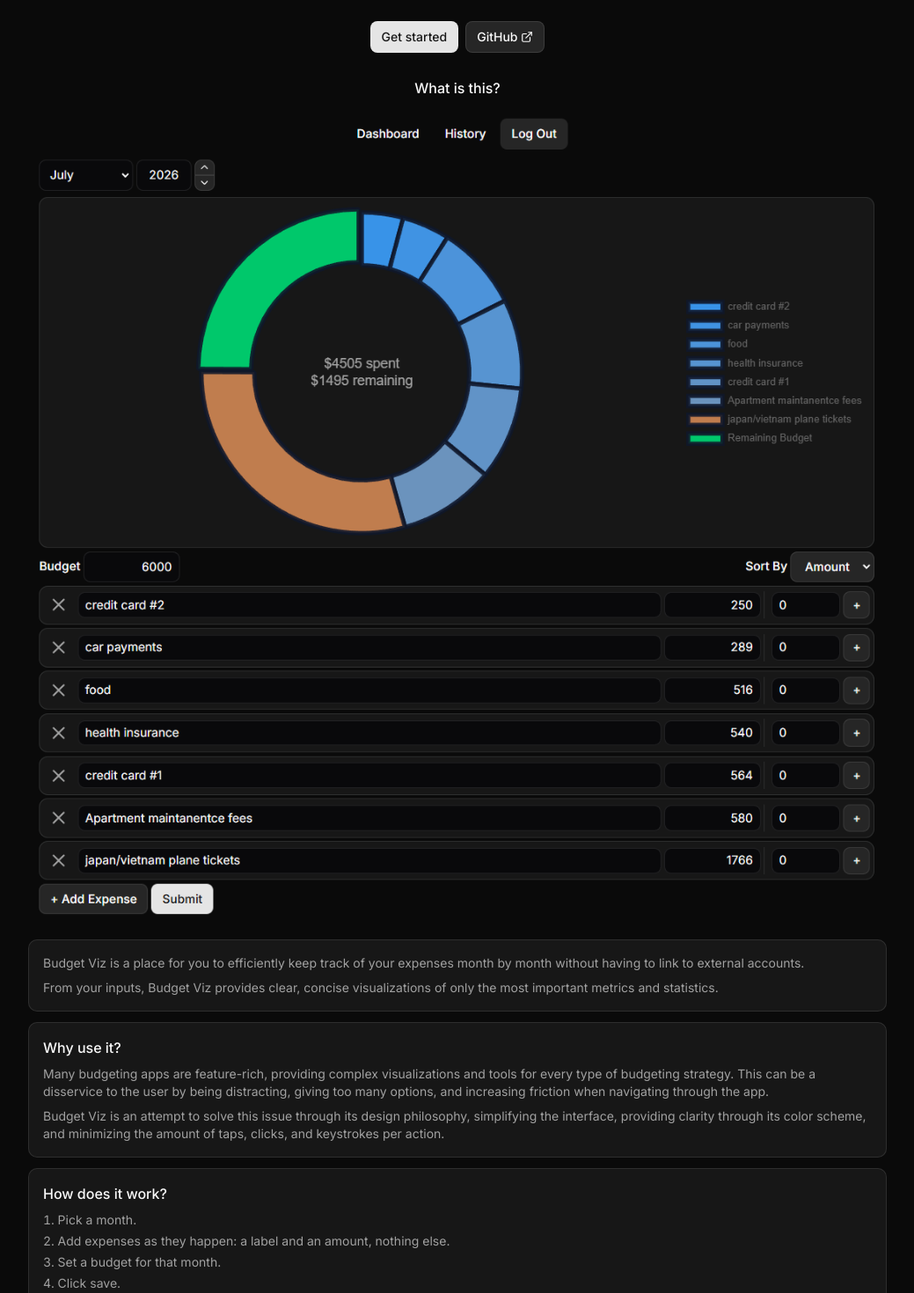
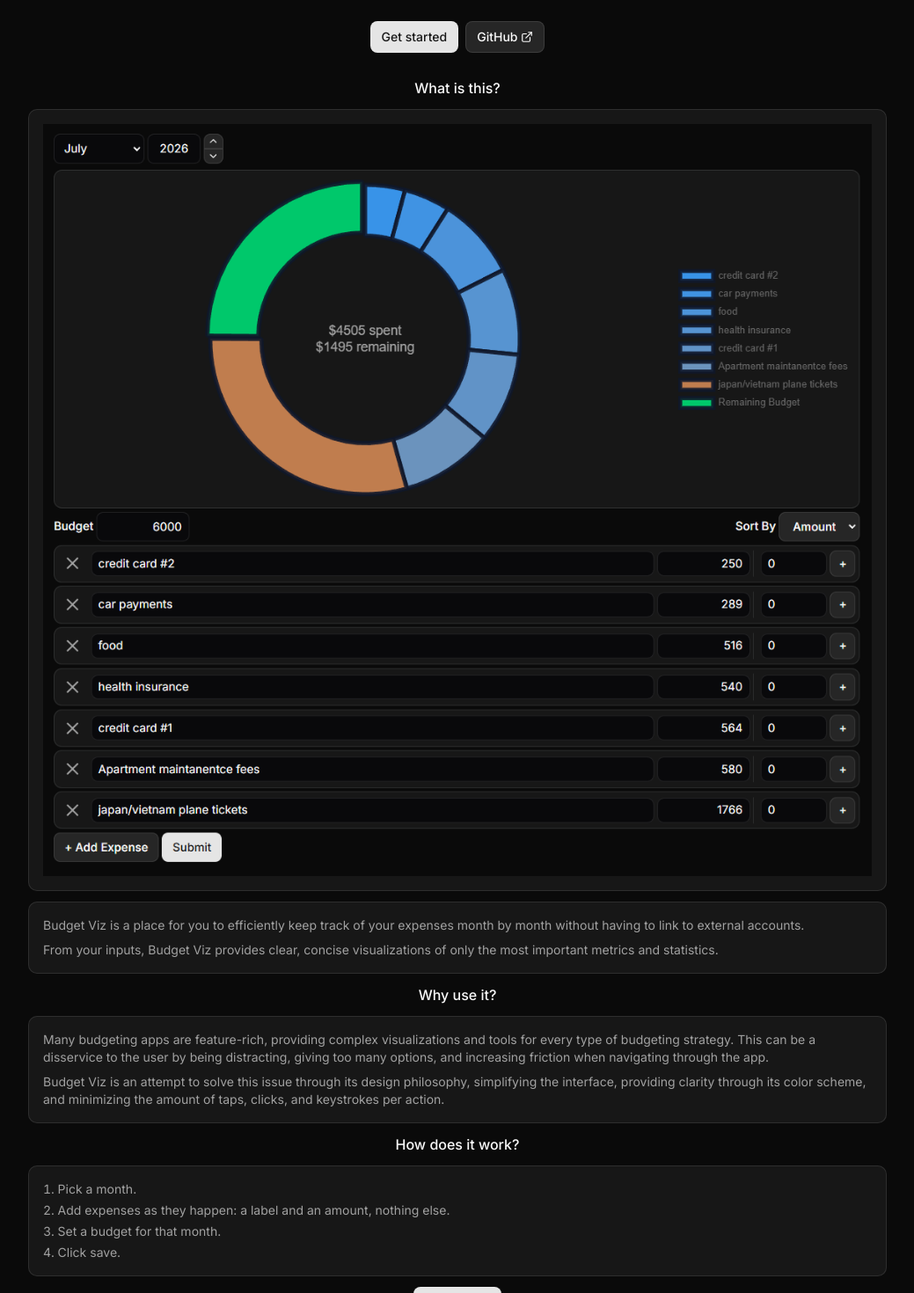
Before and after one commit to yatfu/budget-vis-next, a Next.js app: page / in a window 1280 px wide. Shown: the part 160-1630 px from the top of the page at 88% size, without its empty margins (120-1159 px from the left). Built offline with nearby package versions, Linux system fonts and the light colour scheme; no server answers.

Commit message:
update: landing page

```diff
--- a/app/page.tsx
+++ b/app/page.tsx
@@ -43,9 +43,12 @@ export default function LandingPage() {
         </div>
       </section>
       <h2 className="font-medium text-center">What is this?</h2>
-      <img src="/budget-vis-next-snapshot.PNG" alt="Budget Viz dashboard showing expenses tracked against a monthly budget" />
+      <img
+        src="/budget-vis-next-snapshot.PNG"
+        alt="Budget Viz dashboard showing expenses tracked against a monthly budget"
+        className={cn(cardStyles, "flex flex-col gap-2 p-4")}
+      />
       <section className={cn(cardStyles, "flex flex-col gap-2 p-4")}>
-
         <p className="text-sm text-muted-foreground">
           Budget Viz is a place for you to efficiently keep track of your
           expenses month by month without having to link to external accounts.
@@ -55,9 +58,8 @@ export default function LandingPage() {
           only the most important metrics and statistics.
         </p>
       </section>
-
+      <h2 className="font-medium text-center">Why use it?</h2>
       <section className={cn(cardStyles, "flex flex-col gap-2 p-4")}>
-        <h2 className="font-medium">Why use it?</h2>
         <p className="text-sm text-muted-foreground">
           Many budgeting apps are feature-rich, providing complex visualizations
           and tools for every type of budgeting strategy. This can be a
@@ -71,9 +73,8 @@ export default function LandingPage() {
           keystrokes per action.
         </p>
       </section>
-
+      <h2 className="font-medium text-center">How does it work?</h2>
       <section className={cn(cardStyles, "flex flex-col gap-2 p-4")}>
-        <h2 className="font-medium">How does it work?</h2>
         <ol className="flex flex-col gap-1 text-sm text-muted-foreground list-decimal list-inside">
           <li>Pick a month.</li>
           <li>
```
Also changed, not shown: public/budget-vis-next-snapshot.PNG.
